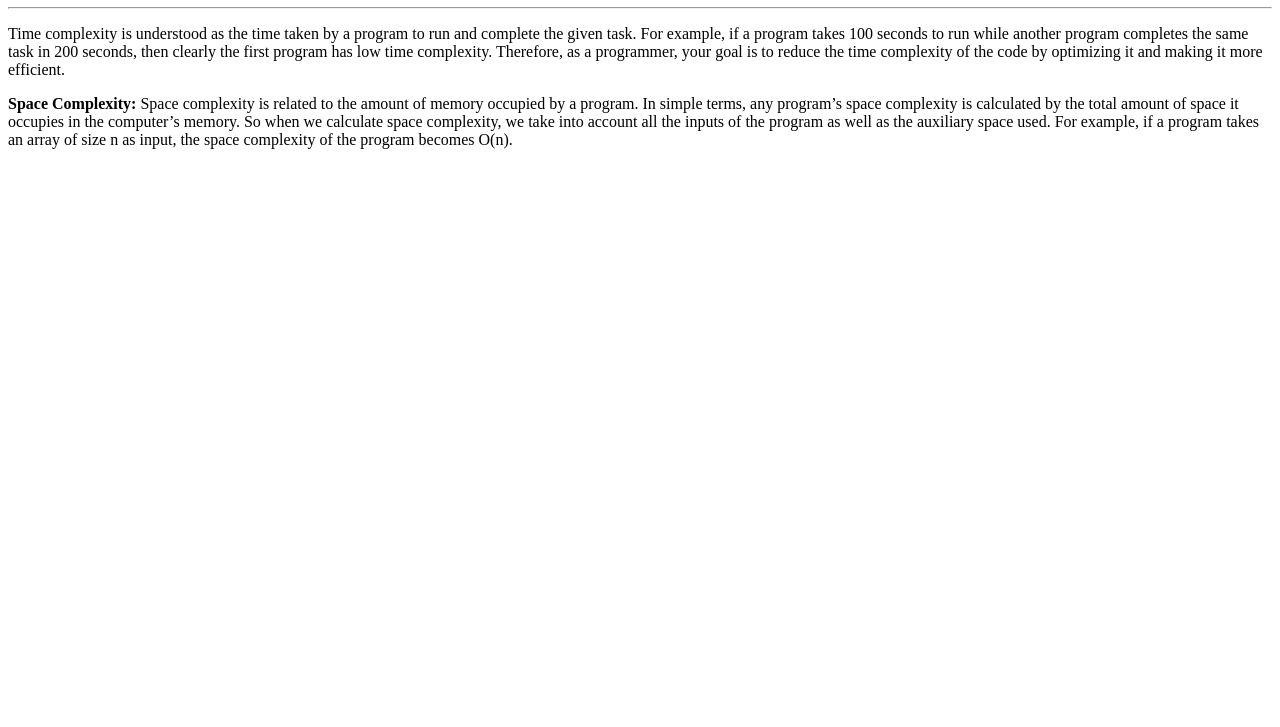
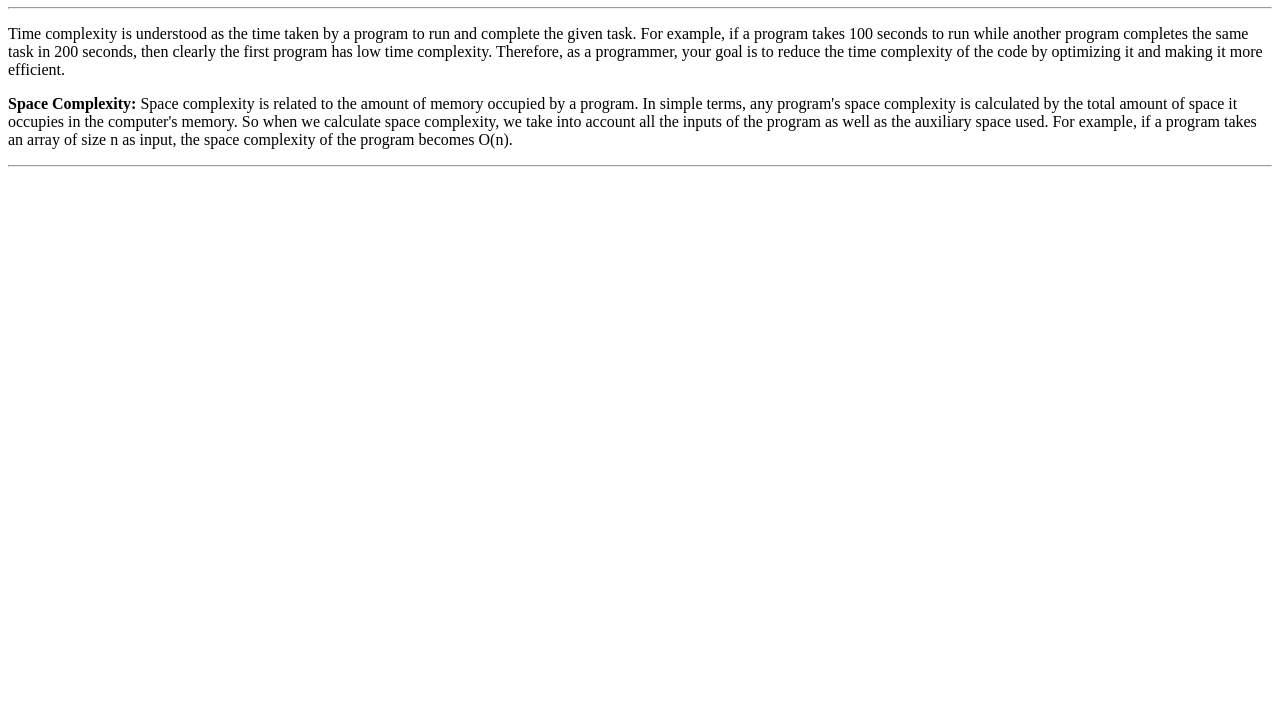
Before and after one commit to acciojob/time-and-space-complexity-Jauhari-01, a website: page main.html in a window 1280 px wide. Shown: the part 73-800 px from the top of the page. Drawn offline with Linux system fonts and the light colour scheme.

Commit message:
created a submission

```diff
--- a/main.html
+++ b/main.html
@@ -11,8 +11,8 @@
 	<h1>Time and Space Complexity</h1>
 	<hr>
 	<p>Time complexity is understood as the time taken by a program to run and complete the given task. For example, if a program takes 100 seconds to run while another program completes the same task in 200 seconds, then clearly the first program has low time complexity. Therefore, as a programmer, your goal is to reduce the time complexity of the code by optimizing it and making it more efficient.</p>
-	<p><b>Space Complexity:</b> Space complexity is related to the amount of memory occupied by a program. In simple terms, any program’s space complexity is calculated by the total amount of space it occupies in the computer’s memory. So when we calculate space complexity, we take into account all the inputs of the program as well as the auxiliary space used. For example, if a program takes an array of size n as input, the space complexity of the program becomes O(n).</p>
-
+	<p><b>Space Complexity:</b> Space complexity is related to the amount of memory occupied by a program. In simple terms, any program's space complexity is calculated by the total amount of space it occupies in the computer's memory. So when we calculate space complexity, we take into account all the inputs of the program as well as the auxiliary space used. For example, if a program takes an array of size n as input, the space complexity of the program becomes O(n).</p>
+	<hr>
 <script type="text/javascript" src="./script.js">
 </script>
 
```
